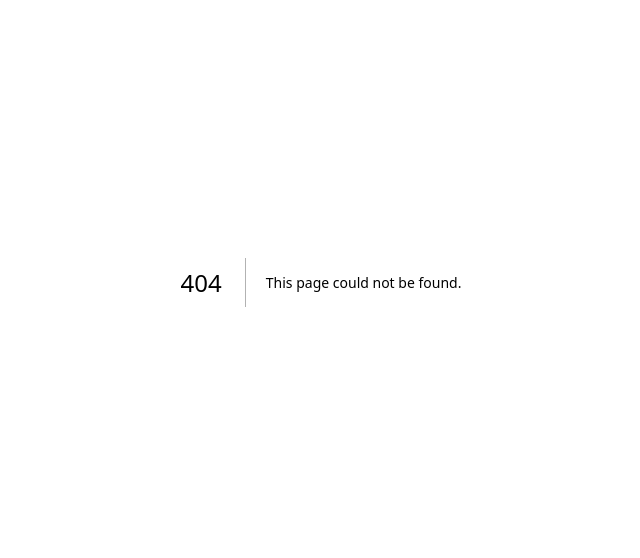
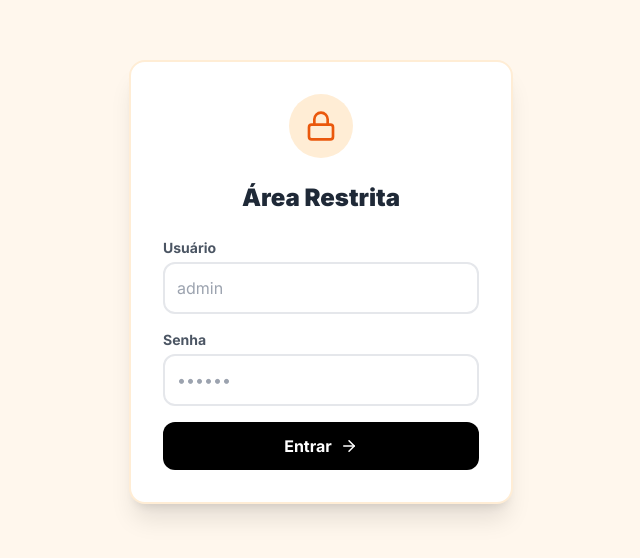
Before and after one commit to magnuzada/loop-donuts, a Next.js app: page /admin/login in a window 1280 px wide. Before the commit this address had no page. Shown: the part 118-676 px from the top of the page, without its empty margins (319-959 px from the left). Built offline with nearby package versions, Linux system fonts and the light colour scheme.

Commit message:
feat: Implementação de Login Seguro (Middleware + Auth API)

```diff
--- /dev/null
+++ b/src/app/admin/login/page.tsx
@@ -0,0 +1,90 @@
+"use client";
+
+import { useState } from "react";
+import { useRouter } from "next/navigation";
+import { Lock, ArrowRight } from "lucide-react";
+
+export default function LoginPage() {
+  const [username, setUsername] = useState("");
+  const [password, setPassword] = useState("");
+  const [error, setError] = useState("");
+  const [loading, setLoading] = useState(false);
+  const router = useRouter();
+
+  const handleLogin = async (e: React.FormEvent) => {
+    e.preventDefault();
+    setLoading(true);
+    setError("");
+
+    try {
+      const res = await fetch("/api/auth/login", {
+        method: "POST",
+        body: JSON.stringify({ username, password }),
+      });
+
+      if (res.ok) {
+        router.push("/admin/orders"); // Manda para o painel
+        router.refresh(); // Atualiza para o Middleware pegar o novo cookie
+      } else {
+        setError("Usuário ou senha incorretos 🔒");
+      }
+    } catch (err) {
+      setError("Erro ao tentar logar.");
+    } finally {
+      setLoading(false);
+    }
+  };
+
+  return (
+    <div className="min-h-screen bg-orange-50 flex items-center justify-center p-4">
+      <div className="bg-white p-8 rounded-2xl shadow-xl border-2 border-orange-100 w-full max-w-sm">
+        <div className="flex justify-center mb-6">
+          <div className="bg-orange-100 p-4 rounded-full">
+            <Lock className="w-8 h-8 text-orange-600" />
+          </div>
+        </div>
+
+        <h1 className="text-2xl font-black text-center text-gray-800 mb-6">Área Restrita</h1>
+
+        <form onSubmit={handleLogin} className="space-y-4">
+          <div>
+            <label className="block text-sm font-bold text-gray-600 mb-1">Usuário</label>
+            <input
+              type="text"
+              value={username}
+              onChange={(e) => setUsername(e.target.value)}
+              className="w-full p-3 border-2 border-gray-200 rounded-xl focus:border-orange-500 outline-none transition-colors"
+              placeholder="admin"
+            />
+          </div>
+
+          <div>
+            <label className="block text-sm font-bold text-gray-600 mb-1">Senha</label>
+            <input
+              type="password"
+              value={password}
+              onChange={(e) => setPassword(e.target.value)}
+              className="w-full p-3 border-2 border-gray-200 rounded-xl focus:border-orange-500 outline-none transition-colors"
+              placeholder="••••••"
+            />
+          </div>
+
+          {error && (
+            <div className="bg-red-50 text-red-600 text-sm p-3 rounded-lg border border-red-200 text-center font-medium">
+              {error}
+            </div>
+          )}
+
+          <button
+            type="submit"
+            disabled={loading}
+            className="w-full bg-black text-white font-bold py-3 rounded-xl hover:bg-gray-800 transition-all flex items-center justify-center gap-2"
+          >
+            {loading ? "Verificando..." : "Entrar"}
+            {!loading && <ArrowRight size={18} />}
+          </button>
+        </form>
+      </div>
+    </div>
+  );
+}
--- /dev/null
+++ b/src/app/api/auth/login/route.ts
@@ -0,0 +1,25 @@
+import { NextResponse } from "next/server"; // <--- ESTA LINHA ESTAVA FALTANDO
+import { cookies } from "next/headers";
+
+export async function POST(request: Request) {
+  const body = await request.json();
+  const { username, password } = body;
+
+  // Verifica usuário e senha (EXATAMENTE IGUAIS ao .env)
+  if (
+    username === process.env.ADMIN_USER &&
+    password === process.env.ADMIN_PASSWORD
+  ) {
+    // SUCESSO! Cria o cookie "admin_token"
+    cookies().set("admin_token", "logado_com_sucesso", {
+      httpOnly: true,
+      secure: process.env.NODE_ENV === "production",
+      maxAge: 60 * 60 * 24, // 1 dia
+      path: "/",
+    });
+
+    return NextResponse.json({ message: "Login realizado!" });
+  }
+
+  return NextResponse.json({ error: "Credenciais inválidas" }, { status: 401 });
+}
--- /dev/null
+++ b/src/middleware.ts
@@ -0,0 +1,32 @@
+import { NextResponse } from 'next/server';
+import type { NextRequest } from 'next/server';
+
+export function middleware(request: NextRequest) {
+  const path = request.nextUrl.pathname;
+
+  // Define que estamos protegendo tudo que começa com /admin
+  const isPrivatePath = path.startsWith('/admin');
+
+  // Mas a página de Login (/admin/login) tem que ser pública, senão ninguém entra!
+  const isPublicPath = path === '/admin/login';
+
+  // Recupera o "crachá" (Cookie)
+  const token = request.cookies.get('admin_token')?.value;
+
+  // REGRA: Se é rota privada, não é a tela de login e não tem token -> Manda pro Login
+  if (isPrivatePath && !isPublicPath && !token) {
+    return NextResponse.redirect(new URL('/admin/login', request.url));
+  }
+
+  // Se já tem token e tenta ir pro login, manda direto pro painel
+  if (isPublicPath && token) {
+    return NextResponse.redirect(new URL('/admin/orders', request.url));
+  }
+
+  return NextResponse.next();
+}
+
+// Configuração: Onde esse middleware deve rodar?
+export const config = {
+  matcher: ['/admin/:path*'],
+};
```
